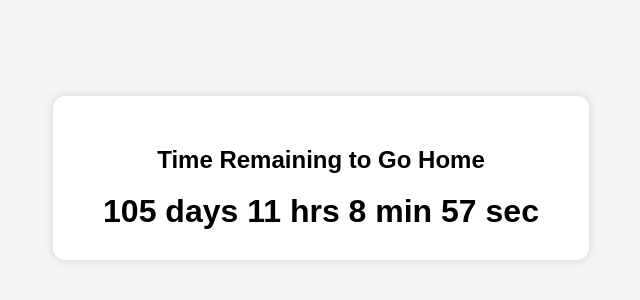
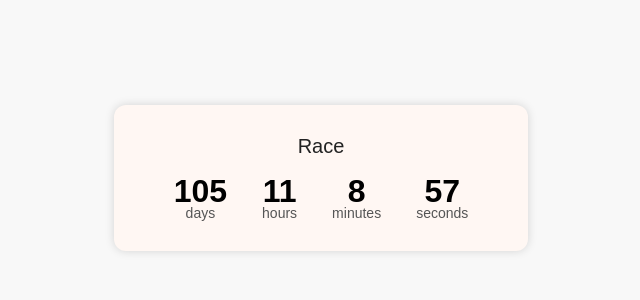
Before and after one commit to Kaustubh-WNL/CountDown, a plain HTML site: page index.html in a window 1280 px wide. Shown: the part 222-522 px from the top of the page, without its empty margins (319-959 px from the left). Drawn offline with Linux system fonts and the light colour scheme.

Commit message:
CountDown V2

```diff
--- a/index.html
+++ b/index.html
@@ -2,7 +2,7 @@
 <html lang="en">
 <head>
     <meta charset="UTF-8">
-    <title>Countdown to March 20</title>
+    <title>Countdown</title>
     <style>
         body {
             font-family: Arial, sans-serif;
@@ -10,54 +10,100 @@
             height: 100vh;
             align-items: center;
             justify-content: center;
-            background: #f5f5f5;
+            background: #f8f8f8;
             margin: 0;
         }
 
         .timer-box {
-            background: white;
-            padding: 30px 50px;
+            background: #fff7f3;
+            padding: 30px 60px;
             border-radius: 12px;
             box-shadow: 0 0 10px rgba(0,0,0,0.15);
             text-align: center;
         }
 
-        .time {
+        .timer-title {
+            font-size: 20px;
+            margin-bottom: 15px;
+            color: #222;
+        }
+
+        .countdown-row {
+            display: flex;
+            justify-content: center;
+            gap: 35px;
+        }
+
+        .unit {
+            text-align: center;
+        }
+
+        .value {
             font-size: 32px;
             font-weight: bold;
-            margin-top: 10px;
+        }
+
+        .label {
+            font-size: 14px;
+            margin-top: -5px;
+            color: #555;
         }
     </style>
 </head>
 <body>
 
 <div class="timer-box">
-    <h2>Time Remaining to Go Home</h2>
-    <div class="time" id="countdown">Loading...</div>
+    <div class="timer-title">Race</div>
+
+    <div class="countdown-row">
+        <div class="unit">
+            <div class="value" id="days">0</div>
+            <div class="label">days</div>
+        </div>
+        <div class="unit">
+            <div class="value" id="hours">0</div>
+            <div class="label">hours</div>
+        </div>
+        <div class="unit">
+            <div class="value" id="minutes">0</div>
+            <div class="label">minutes</div>
+        </div>
+        <div class="unit">
+            <div class="value" id="seconds">0</div>
+            <div class="label">seconds</div>
+        </div>
+    </div>
 </div>
 
 <script>
+    const targetDate = new Date("March 20, 2026 00:00:00").getTime();
+
     function updateCountdown() {
-        const targetDate = new Date("March 20, 2026 00:00:00").getTime();
-        const now = new Date().getTime();
+        const now = Date.now();
         const diff = targetDate - now;
 
         if (diff <= 0) {
-            document.getElementById("countdown").innerHTML = "Time's up!";
+            document.getElementById("days").textContent = 0;
+            document.getElementById("hours").textContent = 0;
+            document.getElementById("minutes").textContent = 0;
+            document.getElementById("seconds").textContent = 0;
+            clearInterval(timer);
             return;
         }
 
         const days = Math.floor(diff / (1000 * 60 * 60 * 24));
-        const hours = Math.floor((diff % (1000 * 60 * 60 * 24)) / (1000 * 60 * 60));
-        const minutes = Math.floor((diff % (1000 * 60 * 60)) / (1000 * 60));
-        const seconds = Math.floor((diff % (1000 * 60)) / 1000);
+        const hours = Math.floor((diff % 86400000) / 3600000);
+        const minutes = Math.floor((diff % 3600000) / 60000);
+        const seconds = Math.floor((diff % 60000) / 1000);
 
-        document.getElementById("countdown").innerHTML =
-            days + " days " + hours + " hrs " + minutes + " min " + seconds + " sec";
+        document.getElementById("days").textContent = days;
+        document.getElementById("hours").textContent = hours;
+        document.getElementById("minutes").textContent = minutes;
+        document.getElementById("seconds").textContent = seconds;
     }
 
     updateCountdown();
-    setInterval(updateCountdown, 1000);
+    const timer = setInterval(updateCountdown, 1000);
 </script>
 
 </body>
```
